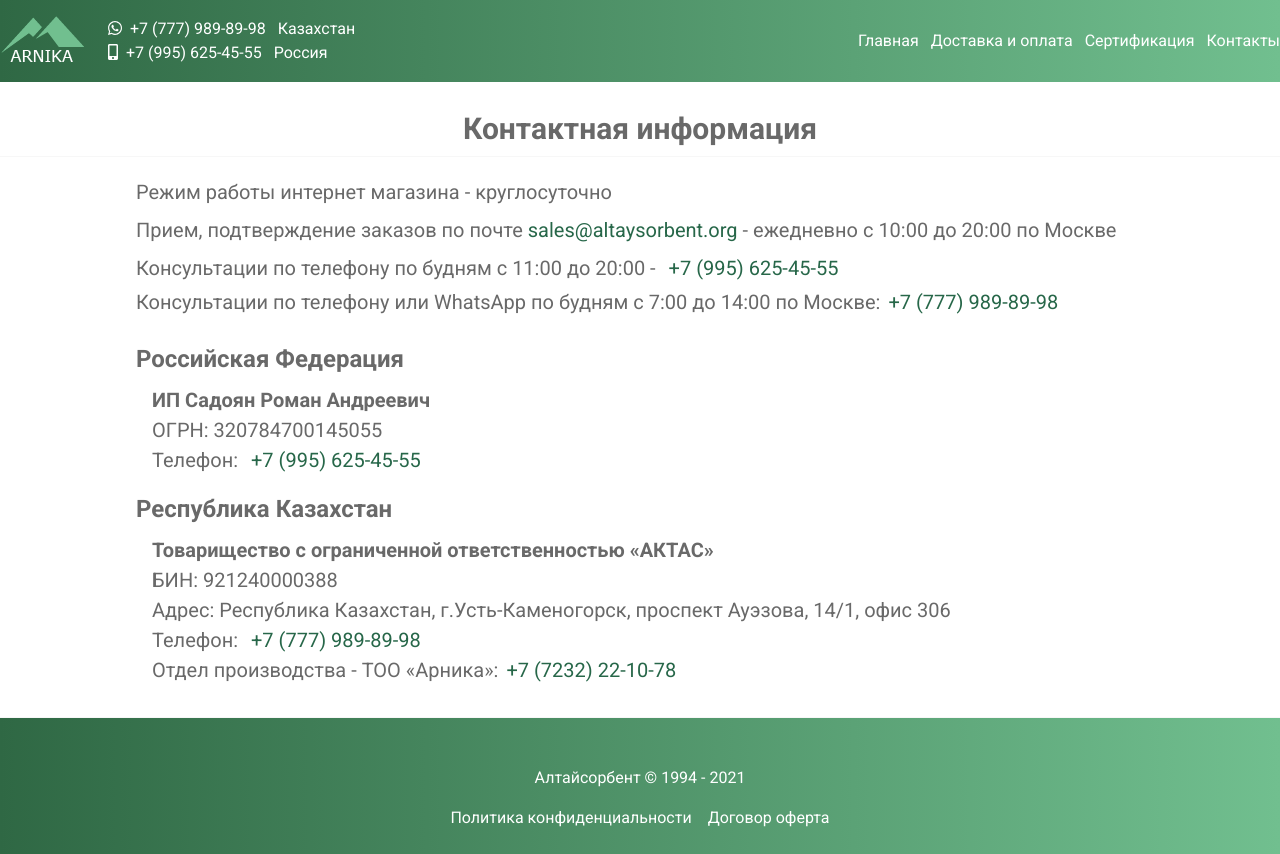
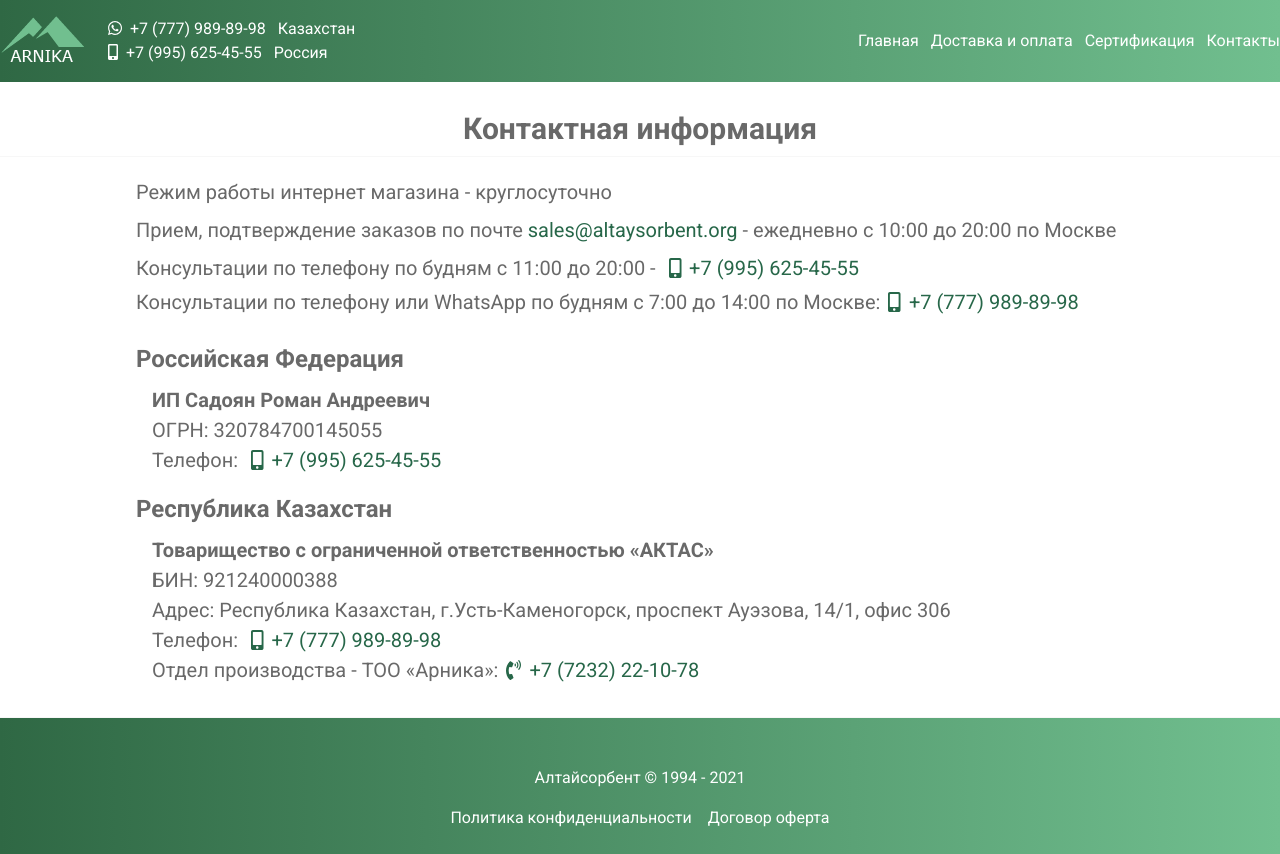
Before and after one commit to altaysorbent/website, a Next.js app: page /contacts in a window 1280 px wide. Built offline with nearby package versions, Linux system fonts and the light colour scheme.

Commit message:
fontawesome icons refactoring

```diff
--- a/components/Header.tsx
+++ b/components/Header.tsx
@@ -1,6 +1,9 @@
 import React, { createRef, useEffect, useState, useCallback } from 'react';
 import Link from 'next/link';
+
 import { FontAwesomeIcon } from '@fortawesome/react-fontawesome';
+import { faWhatsapp } from '@fortawesome/free-brands-svg-icons';
+import { faMobileAlt } from '@fortawesome/free-solid-svg-icons';
 
 const Header = (): JSX.Element => {
   const logoRef: React.RefObject<HTMLImageElement> = createRef();
@@ -61,13 +64,13 @@
         >
           <div className="flex flex-col">
             <a className="cursor-pointer " href="tel:+77779898998">
-              <FontAwesomeIcon icon={['fab', 'whatsapp']} />
+              <FontAwesomeIcon icon={faWhatsapp} />
               &nbsp; +7 (777) 989-89-98 &nbsp; Казахстан
             </a>
           </div>
           <div className="flex flex-col mt-2 sm:mt-0">
             <a className="cursor-pointer" href="tel:+79956254555">
-              <FontAwesomeIcon icon={'mobile-alt'} />
+              <FontAwesomeIcon icon={faMobileAlt} />
               &nbsp; +7 (995) 625-45-55 &nbsp; Россия
             </a>
           </div>
--- a/pages/_app.tsx
+++ b/pages/_app.tsx
@@ -3,11 +3,6 @@
 import { AppProps } from 'next/app';
 import { SnackbarProvider } from 'notistack';
 import 'styles/main.css';
-import { library } from '@fortawesome/fontawesome-svg-core';
-import { faWhatsapp } from '@fortawesome/free-brands-svg-icons';
-import { faPhoneVolume, faMobileAlt } from '@fortawesome/free-solid-svg-icons';
-
-library.add(faWhatsapp, faPhoneVolume, faMobileAlt);
 
 const MyApp: FunctionComponent<AppProps> = ({
   Component,
--- a/pages/contacts.tsx
+++ b/pages/contacts.tsx
@@ -1,4 +1,7 @@
 import React from 'react';
+import { FontAwesomeIcon } from '@fortawesome/react-fontawesome';
+import { faPhoneVolume, faMobileAlt } from '@fortawesome/free-solid-svg-icons';
+
 import Layout from 'components/layouts/page';
 import Meta from 'components/Meta';
 
@@ -25,7 +28,7 @@
           <p className="py-1">
             Консультации по телефону по будням с 11:00 до 20:00 -{' '}
             <span className="text-green-800">
-              <i className="fas fa-phone-volume ml-2" />
+              <FontAwesomeIcon className="mx-2" icon={faMobileAlt} />
               <a href="tel:+79956254555">+7 (995) 625-45-55</a>
             </span>{' '}
           </p>
@@ -33,7 +36,7 @@
             Консультации по телефону или WhatsApp по будням с 7:00 до 14:00 по
             Москве:
             <span className="text-green-800">
-              <i className="fas fa-phone-volume ml-2" />
+              <FontAwesomeIcon className="mx-2" icon={faMobileAlt} />
               <a href="tel:+77779898998">+7 (777) 989-89-98</a>
             </span>
           </p>
@@ -47,7 +50,7 @@
           <p>
             Телефон:{' '}
             <span className="text-green-800">
-              <i className="fas fa-phone-volume ml-2" />
+              <FontAwesomeIcon className="mx-2" icon={faMobileAlt} />
               <a href="tel:+79956254555">+7 (995) 625-45-55</a>
             </span>{' '}
           </p>
@@ -65,15 +68,16 @@
           <p>
             Телефон:{' '}
             <span className="text-green-800">
-              <i className="fas fa-phone-volume ml-2" />
+              <FontAwesomeIcon className="mx-2" icon={faMobileAlt} />
               <a href="tel:+77779898998">+7 (777) 989-89-98</a>
             </span>
           </p>
           <p>
             Отдел производства - ТОО «Арника»:
-            <a className="ml-2 text-green-800" href="tel:+77232221078">
-              +7 (7232) 22-10-78
-            </a>
+            <span className="text-green-800">
+              <FontAwesomeIcon className="mx-2" icon={faPhoneVolume} />
+              <a href="tel:+77232221078">+7 (7232) 22-10-78</a>
+            </span>
           </p>
         </div>
       </div>
```
